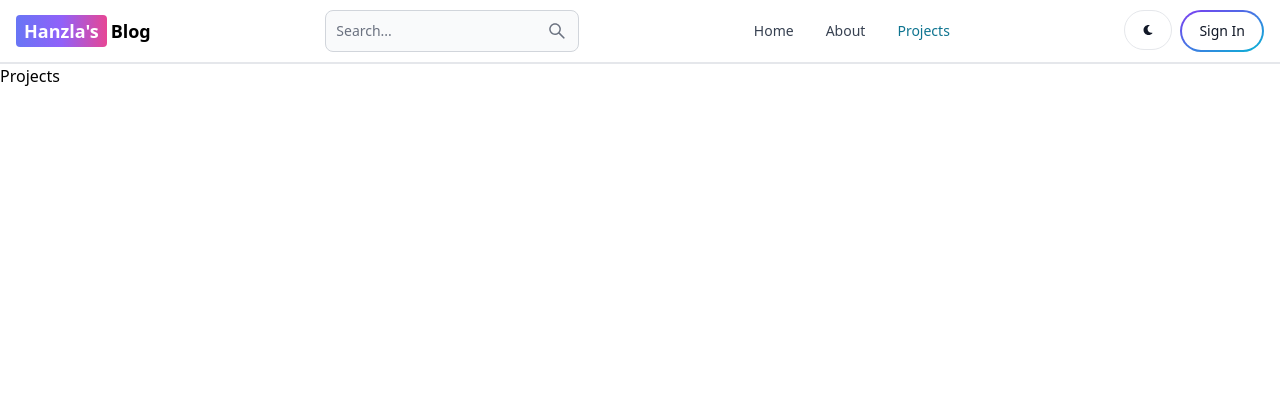
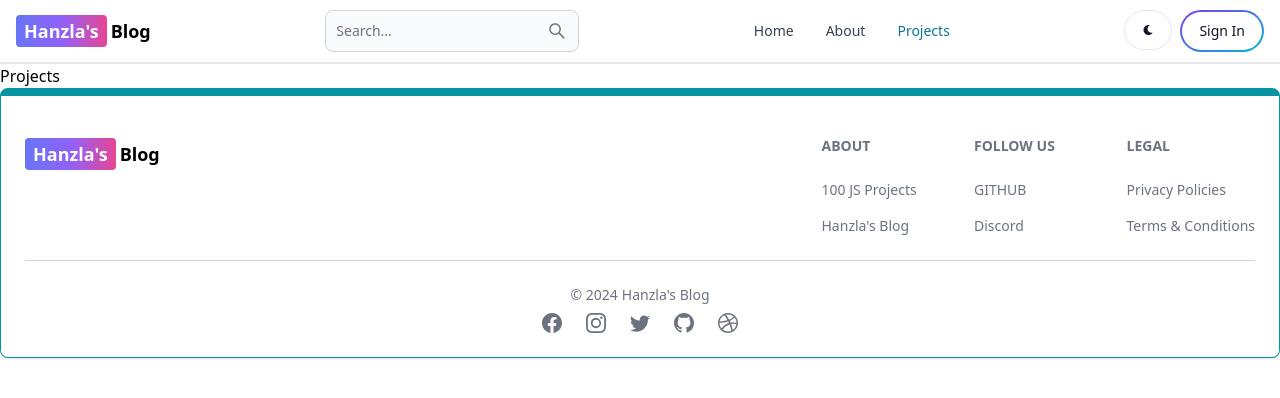
Before and after one commit to HanzlaHassan123/Mern-blog, a React (Vite) app in the folder client/: page /projects in a window 1280 px wide. Shown: the top 398 px of the page. Built offline with nearby package versions, Linux system fonts and the light colour scheme.

Commit message:
create footer component

```diff
--- a/client/src/App.jsx
+++ b/client/src/App.jsx
@@ -6,6 +6,7 @@
 import { DashBoard } from "./pages/DashBoard"
 import { Projects } from "./pages/Projects"
 import Header from "./components/Header"
+import FooterComp from "./components/FooterComp"
 
 export default function App () {
   return (
@@ -19,6 +20,7 @@
       <Route path="/dashboard" element={<DashBoard/>}/>
       <Route path="/projects" element={<Projects/>}/>
      </Routes>
+     <FooterComp/>
     </BrowserRouter>
   )
 }
--- /dev/null
+++ b/client/src/components/FooterComp.jsx
@@ -0,0 +1,95 @@
+import React from "react";
+import { Footer, FooterCopyright } from "flowbite-react";
+import { Link } from "react-router-dom";
+import { BsDribbble, BsFacebook, BsGithub, BsInstagram, BsTwitter } from 'react-icons/bs';
+
+export default function FooterComp() {
+  return (
+    <Footer container className="border border-t-8 border-teal-500">
+      <div className=" w-full">
+        <div className=" justify-between sm:flex md:grid-cols-1">
+          <div className=" mt-5">
+            <Link to="/" className="self-center whitespace-nowrap text-sm sm:text-lg font-semibold ">
+              <span className="px-2 mr-1 py-1 bg-gradient-to-r from-indigo-500 via-purple-500 to-pink-500 rounded text-white">Hanzla's</span>
+              Blog
+            </Link>
+          </div>
+          <div className="grid grid-cols-2 gap-8 mt-4 sm:grid-cols-3 sm:gap-6">
+            <div className="">
+              <Footer.Title title="About" />
+              <Footer.LinkGroup col>
+                <Footer.Link
+                  href="https://100jsproject.com"
+                  target="_blank"
+                  rel="noopener noreferrer"
+                >
+                  100 JS Projects
+                </Footer.Link>
+                <Footer.Link
+                  href="/about"
+                  target="_blank"
+                  rel="noopener noreferrer"
+                >
+                  Hanzla's Blog
+                </Footer.Link>
+              </Footer.LinkGroup>
+            </div>
+            <div className="">
+              <Footer.Title title="Follow Us" />
+              <Footer.LinkGroup col>
+                <Footer.Link
+                  href="https://github.com"
+                  target="_blank"
+                  rel="noopener noreferrer"
+                >
+                  GITHUB
+                </Footer.Link>
+                <Footer.Link
+                  href="#"
+                  target="_blank"
+                  rel="noopener noreferrer"
+                >
+                  Discord
+                </Footer.Link>
+              </Footer.LinkGroup>
+            </div>
+            <div className="">
+              <Footer.Title title="Legal" />
+              <Footer.LinkGroup col>
+                <Footer.Link
+                  href="#"
+                  target="_blank"
+                  rel="noopener noreferrer"
+                >
+                  Privacy Policies
+                </Footer.Link>
+                <Footer.Link
+                  href="/about"
+                  target="_blank"
+                  rel="noopener noreferrer"
+                >
+                  Terms &amp; Conditions
+                </Footer.Link>
+              </Footer.LinkGroup>
+            </div>
+          </div>
+        </div>
+        <hr className="border-t border-gray-300 my-6" />
+        <div className="">
+          <FooterCopyright
+            href="#"
+            by="Hanzla's Blog"
+            year={new Date().getFullYear()}
+          />
+          <div className="flex mt-2 gap-6  sm:items-center sm:justify-center">
+           <Footer.Icon  href="#" icon={BsFacebook} />
+            <Footer.Icon href="#" icon={BsInstagram} />
+            <Footer.Icon href="#" icon={BsTwitter} />
+            <Footer.Icon href="#" icon={BsGithub} />
+            <Footer.Icon href="#" icon={BsDribbble} />
+          </div>
+        </div>
+      </div>
+    </Footer>
+  );
+}
```
